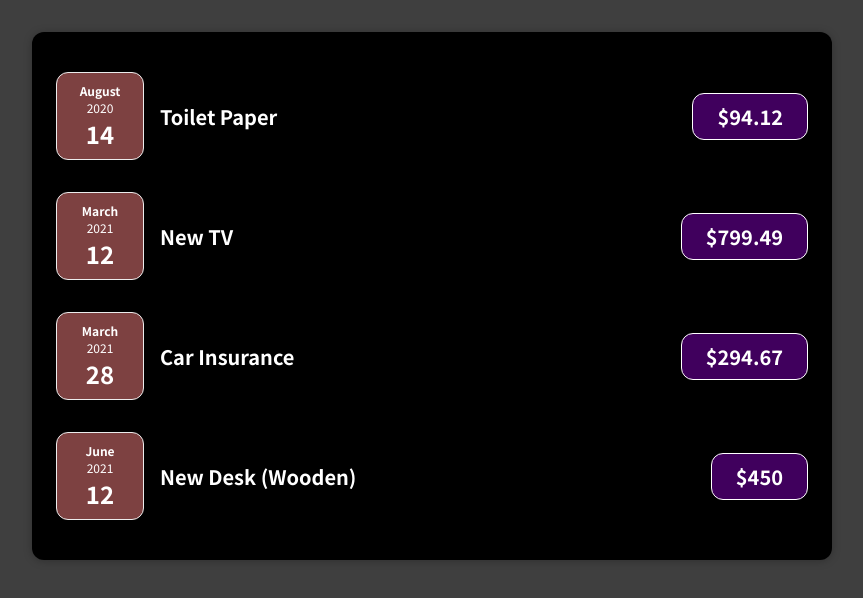
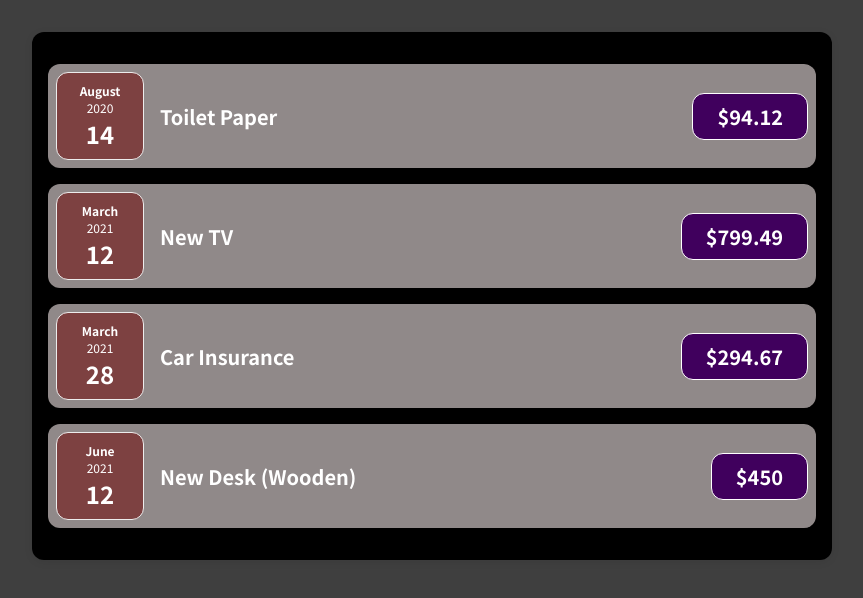
Before and after one commit to DasaRaghavan/complete-react-guide, a JavaScript app: page / in a window 1280 px wide. Shown: the top 598 px of the page, without its empty margins (208-1071 px from the left). Built offline with nearby package versions, Linux system fonts and the light colour scheme.

Commit message:
adjust css

```diff
--- a/src/components/Card.css
+++ b/src/components/Card.css
@@ -1,4 +1,4 @@
 .card {
     border-radius: 12px;
-    box-shadow: 0 1px 8px rgba(0, 0, 0, 0.25);
+    box-shadow: 0 2px 8px rgba(0, 0, 0, 0.08);
 }
--- a/src/components/ExpenseItem.css
+++ b/src/components/ExpenseItem.css
@@ -1,8 +1,8 @@
 .expense-item {
     display: flex;
+    background-color: rgb(144, 137, 137);
     justify-content: space-between;
     align-items: center;
-    box-shadow: 0 2px 8px rgba(0, 0, 0, 0.25);
     padding: 0.5rem;
     margin: 1rem 0;
 
```
